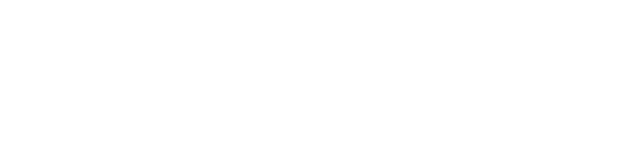
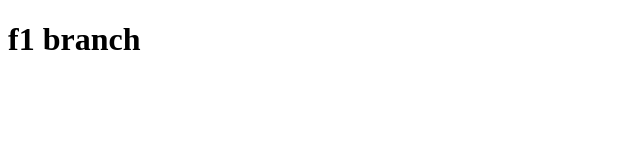
Before and after one commit to ayoub-oufqir/rebase-VS-merge, a plain HTML site: page index.html in a window 1280 px wide. Shown: the whole page, without its empty margins (0-640 px from the left). Drawn offline with Linux system fonts and the light colour scheme.

Commit message:
added h1 to f1 branch

```diff
--- a/index.html
+++ b/index.html
@@ -7,6 +7,6 @@
     <title>Document</title>
 </head>
 <body>
-
+    <h1>f1 branch</h1>
 </body>
 </html>
```
